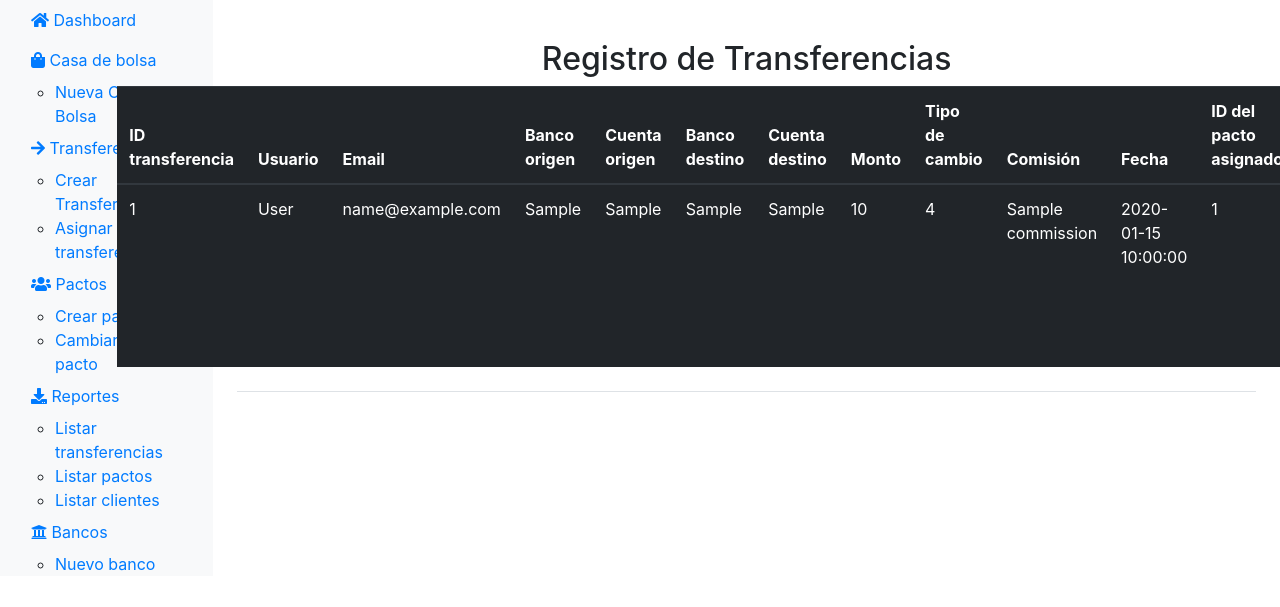
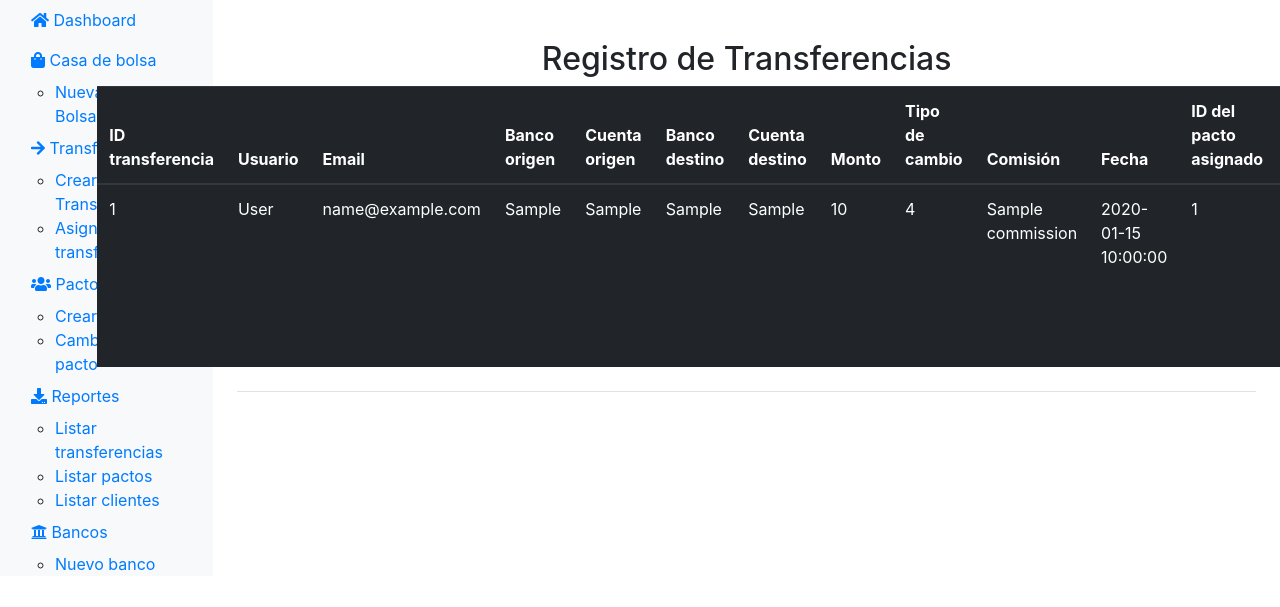
Before and after one commit to JATCIN/proyecto0, a Flask app: page /asignar_pactos in a window 1280 px wide; the page is wider, and only the part inside the window is pictured. Shown: the part 48-655 px from the top of that part. Run offline with Flask 3, Linux system fonts and the light colour scheme; the visitor is signed in with stand-in values (Sample User, id 1); a database or web service that is not in the repository returns one stand-in record (values such as "Sample title"); some libraries are stand-ins or nearby versions.

```diff
--- a/src/templates/asignar_pactos.html
+++ b/src/templates/asignar_pactos.html
@@ -7,7 +7,7 @@
   <h2 class="mt-4 text-center">Registro de Transferencias</h2>
 
   <!-- Tabla con desplazamiento a la izquierda -->
-  <table class="table table-dark" style="transform: translateX(-150px);">
+  <table class="table table-dark" style="transform: translateX(-170px);">
       <thead class="table-dark">
     <thead>
       <tr>
--- a/src/templates/asignar_status.html
+++ b/src/templates/asignar_status.html
@@ -7,7 +7,7 @@
   <h2 class="mt-4 text-center">Registro de Pactos</h2>
 
   <!-- Tabla con desplazamiento a la izquierda -->
-  <table class="table table-dark" style="transform: translateX(-170px);">
+  <table class="table table-dark" style="transform: translateX(-150px);">
       <thead class="table-dark">
     <thead>
       <tr>
```
